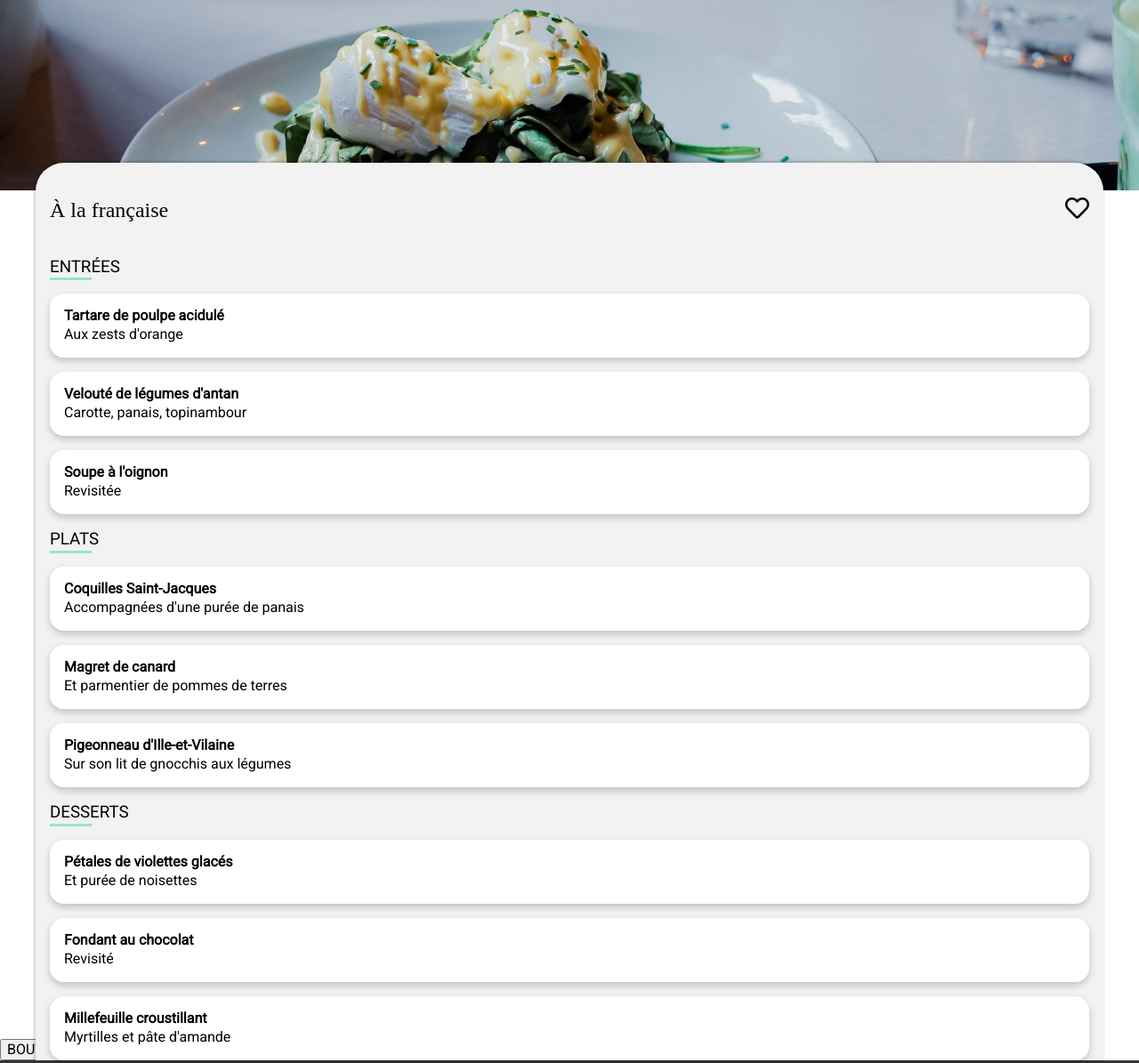
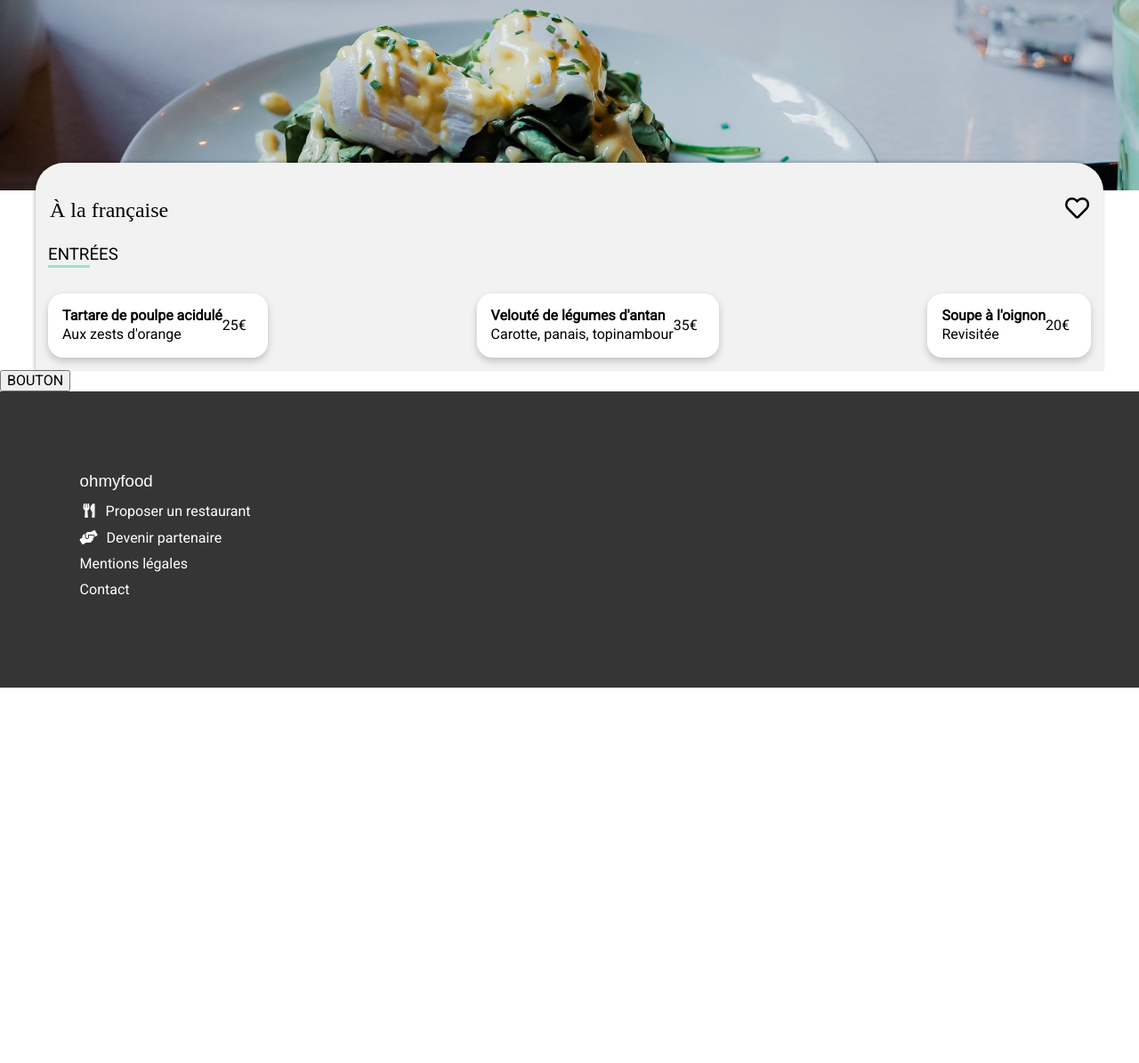
Before and after one commit to FlorianBeau/FlorianBeau_3_15092021, a website: page html/menu-a-la-francaise.html in a window 1280 px wide. Shown: the part 120-1315 px from the top of the page at 89% size. After the commit the page ends 893 px from the top, so only its background shows below. Drawn offline with Linux system fonts and the light colour scheme; a web font is replaced by a local one.

Commit message:
Commit Kévin

```diff
--- a/html/menu-a-la-francaise.html
+++ b/html/menu-a-la-francaise.html
@@ -77,13 +77,15 @@
               <i class="far fa-heart"></i>
             </div>
           </div>
+        </div>
 
-          <div class="entrées">
-            <div>
+        <!-- Container-entrees -->
+        <div class="container-entrees">
+          <div class="entrees">
             <h3>ENTRÉES</h3>
           </div>
+          <div class="container-cards">
             <div class="div-cards">
-              <div class="card">
               <div class="contenu-card">
                 <div class="contenu-card-text">
                   <strong>Tartare de poulpe acidulé</strong>
@@ -91,15 +93,12 @@
                 </div>
                 <span class="contenu-card-prix">25€</span>
               </div>
-                <div class="card-hover">
-                </div>
-              </div>
+              <div class="card-hover"></div>
               <div></div>
               <div></div>
             </div>
 
             <div class="div-cards">
-              <div class="card">
               <div class="contenu-card">
                 <div class="contenu-card-text">
                   <strong>Velouté de légumes d'antan</strong>
@@ -107,15 +106,12 @@
                 </div>
                 <span class="contenu-card-prix">35€</span>
               </div>
-                <div class="card-hover">
-                </div>
-              </div>
+              <div class="card-hover"></div>
               <div></div>
               <div></div>
             </div>
 
             <div class="div-cards">
-              <div class="card">
               <div class="contenu-card">
                 <div class="contenu-card-text">
                   <strong>Soupe à l'oignon</strong>
@@ -123,119 +119,12 @@
                 </div>
                 <span class="contenu-card-prix">20€</span>
               </div>
-                <div class="card-hover">
-                </div>
-              </div>
+              <div class="card-hover"></div>
               <div></div>
               <div></div>
             </div>
-
-        <div class="plats"></div>
-
-<div class="plats">
-            <div>
-              <h3>PLATS</h3>
-            </div>
-            <div class="div-cards">
-              <div class="card">
-                <div class="contenu-card">
-                  <div class="contenu-card-text">
-                    <strong>Coquilles Saint-Jacques</strong>
-                    <span>Accompagnées d'une purée de panais</span>
-                  </div>
-                  <span class="contenu-card-prix">40€</span>
-                </div>
-                <div class="card-hover">
           </div>
         </div>
-              <div></div>
-              <div></div>
-            </div>
-
-<div class="div-cards">
-              <div class="card">
-                <div class="contenu-card">
-                  <div class="contenu-card-text">
-                    <strong>Magret de canard</strong>
-                    <span>Et parmentier de pommes de terres</span>
-                  </div>
-                  <span class="contenu-card-prix">35€</span>
-                </div>
-                <div class="card-hover">
-                </div>
-              </div>
-              <div></div>
-              <div></div>
-            </div>
-
-            <div class="div-cards">
-              <div class="card">
-                <div class="contenu-card">
-                  <div class="contenu-card-text">
-                    <strong>Pigeonneau d'Ille-et-Vilaine</strong>
-                    <span>Sur son lit de gnocchis aux légumes</span>
-                  </div>
-                  <span class="contenu-card-prix">44€</span>
-                </div>
-                <div class="card-hover">
-                </div>
-              </div>
-              <div></div>
-              <div></div>
-            </div>
-
-<div class="desserts">
-            <div>
-              <h3>DESSERTS</h3>
-            </div>
-            <div class="div-cards">
-              <div class="card">
-                <div class="contenu-card">
-                  <div class="contenu-card-text">
-                    <strong>Pétales de violettes glacés</strong>
-                    <span>Et purée de noisettes</span>
-                  </div>
-                  <span class="contenu-card-prix">18€</span>
-                </div>
-                <div class="card-hover">
-                </div>
-              </div>
-              <div></div>
-              <div></div>
-            </div>
-
-<div class="div-cards">
-              <div class="card">
-                <div class="contenu-card">
-                  <div class="contenu-card-text">
-                    <strong>Fondant au chocolat</strong>
-                    <span>Revisité</span>
-                  </div>
-                  <span class="contenu-card-prix">22€</span>
-                </div>
-                <div class="card-hover">
-                </div>
-              </div>
-              <div></div>
-              <div></div>
-            </div>
-
-            <div class="div-cards">
-              <div class="card">
-                <div class="contenu-card">
-                  <div class="contenu-card-text">
-                    <strong>Millefeuille croustillant</strong>
-                    <span>Myrtilles et pâte d'amande</span>
-                  </div>
-                  <span class="contenu-card-prix">23€</span>
-                </div>
-                <div class="card-hover">
-                </div>
-              </div>
-              <div></div>
-              <div></div>
-            </div>
-
       </section>
     </main>
   </body>
--- a/sass/menus-restaurants.scss
+++ b/sass/menus-restaurants.scss
@@ -61,16 +61,21 @@ body {
       object-fit: cover;
       object-position: center;
     }
-    .container-background {
+    section {
       max-width: 1200px;
       background-color: #f2f2f2;
-      margin: -35px auto -24px;
+      margin: -35px auto 0;
+      box-shadow: -1px -1px 3px 1px #0000002e;
       position: relative;
       border-radius: 2rem 2rem 0 0;
-      box-shadow: -1px -1px 3px 1px #0000002e;
+    }
+    .container-background {
+      margin: 0 auto -24px;
+
       h2 {
         font-weight: normal;
       }
+
       > div:first-child {
         display: flex;
         flex-direction: row;
@@ -86,13 +91,32 @@ body {
         position: relative;
         margin: 0 1rem 0 1rem;
       }
+    }
+
+    // Container-entrées //
+
+    .container-entrees {
+      margin: 0 auto;
+
       .entrees {
-        padding: 1rem 0;
+        padding: 10px 14px 0px;
       }
+
+      .container-cards {
+        display: flex;
+        flex-direction: row;
+        flex-wrap: wrap;
+        justify-content: space-between;
+        padding: 14px;
+        min-width: 300px;
+        max-width: 1200px;
+      }
+
       h3 {
         font-weight: normal;
         position: relative;
       }
+
       h3::after {
         content: "";
         position: absolute;
@@ -102,17 +126,12 @@ body {
         height: 3px;
         background-color: #99e2d0;
       }
+
       .div-cards {
         display: flex;
         flex-wrap: wrap;
-        margin-top: 1rem;
       }
       .card {
-        width: 100%;
-        border-radius: 1rem;
-        box-shadow: 0 4px 8px rgb(0 0 0 / 20%);
-        display: flex;
-        overflow: hidden;
       }
       .contenu-card {
         background-color: white;
@@ -120,28 +139,23 @@ body {
         padding: 1rem 1.5rem 1rem 1rem;
         justify-content: space-between;
         align-items: center;
-        flex: 1;
+        border-radius: 17px;
+        box-shadow: 0 4px 8px rgb(0 0 0 / 20%);
       }
       .contenu-card-text {
         display: flex;
-        flex: 1;
         flex-direction: column;
         height: 2.5rem;
         justify-content: space-between;
-        max-width: 80%;
       }
       .card-hover {
-        width: 0;
         background-color: #99e2d0;
         color: white;
         justify-content: center;
         align-items: center;
         display: flex;
-        height: 100%;
         font-size: 1.5rem;
-        margin-right: -4rem;
         transition: margin 300ms, width 300ms;
-      }
       }
     }
   }
@@ -186,6 +200,7 @@ footer {
       margin-right: 10px;
     }
   }
+}
 /* Media queries
 @media screen (min-whit{
 
```
Also changed, not shown: sass/menus-restaurants.css, 1 other file. Lines whose indentation alone changed are shown as unchanged.
